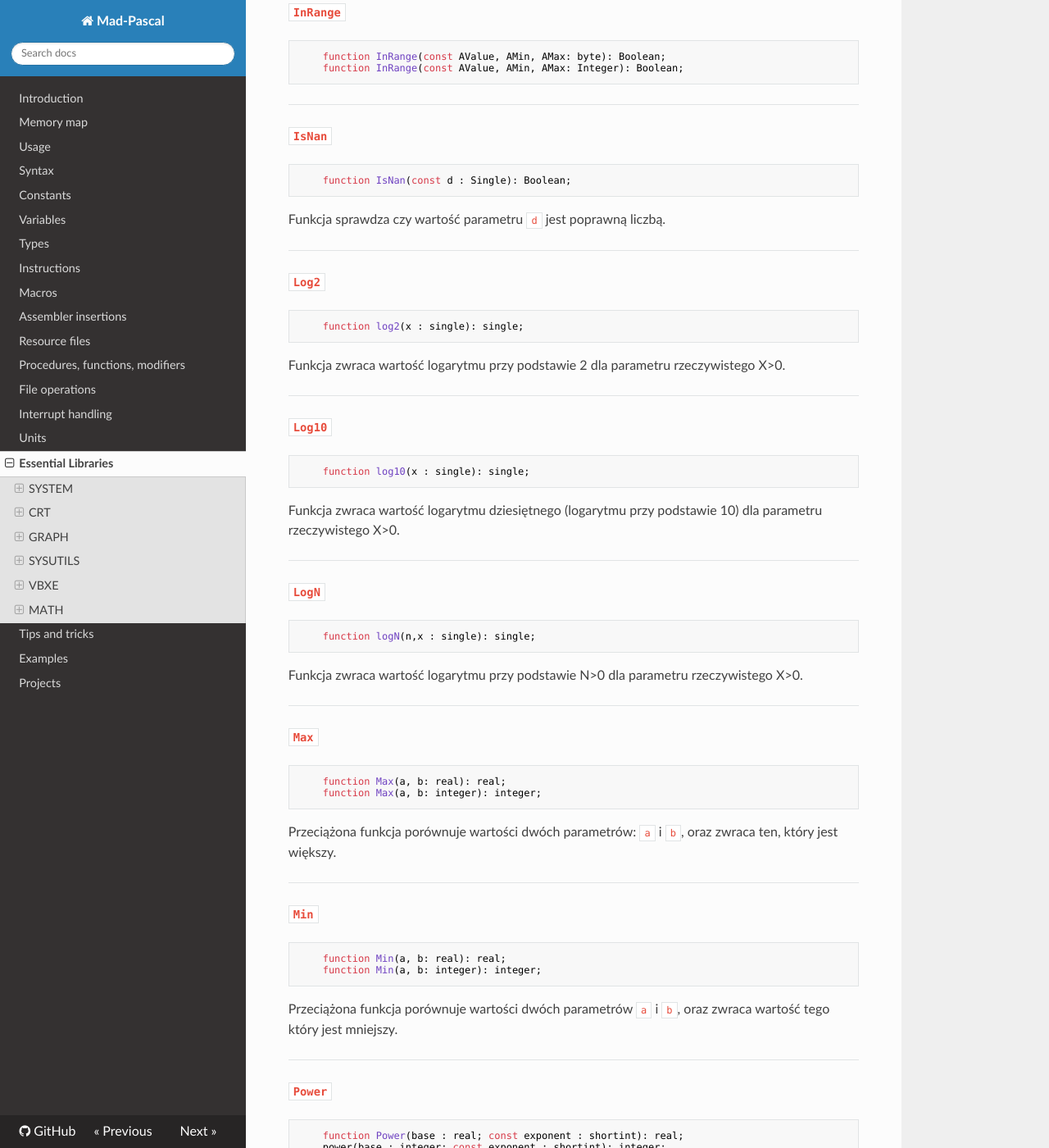
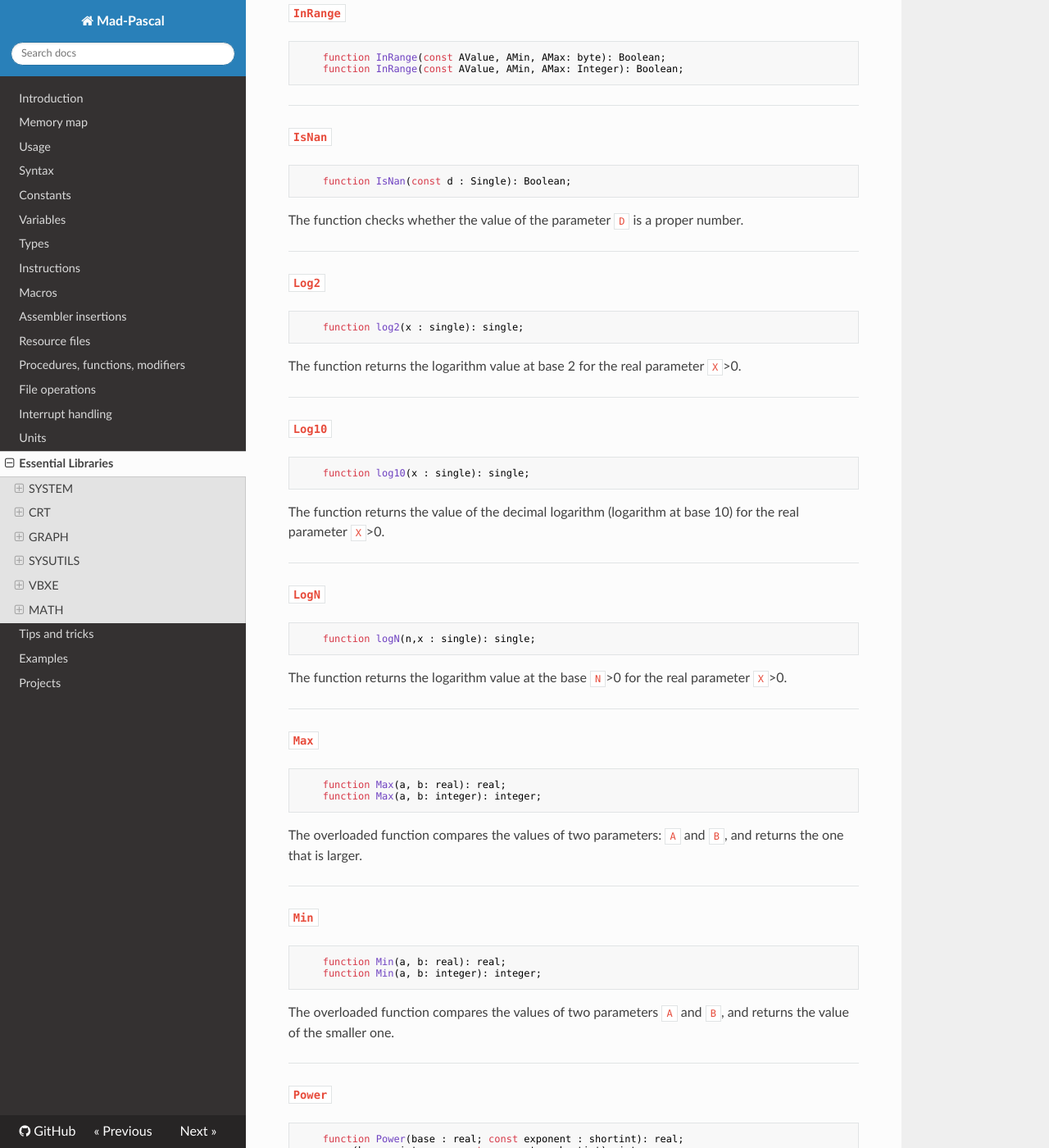
Before and after one commit to tebe6502/mad-pascal-en-mkdocs, an MkDocs documentation site: the page built from docs/essential-libraries.md, in a window 1280 px wide and 1400 px high, scrolled down 36638 px. Shown: the whole window at 82% size. Built offline with MkDocs 1.6.1, drawn with Linux system fonts in a browser that asks for light colours; nearby versions of some CDN libraries; some of the changed text lies outside the part shown.

Commit message:
polish to english translation

````diff
--- a/docs/essential-libraries.md
+++ b/docs/essential-libraries.md
@@ -4,7 +4,7 @@
 
     uses crt, sysutils;
 
-The 'SYSTEM' module is added to the 'USES' list by default and compiled first.
+The `SYSTEM` module is added to the `USES` list by default and compiled first.
 
 ## [SYSTEM](http://mads.atari8.info/library/doc/system.html)
 
@@ -2001,7 +2001,7 @@
     function IsNan(const d : Single): Boolean;
 ```
 
-Funkcja sprawdza czy wartość parametru `d` jest poprawną liczbą.
+The function checks whether the value of the parameter `D` is a proper number.
 
 ---
 
@@ -2011,7 +2011,7 @@
     function log2(x : single): single;
 ```
 
-Funkcja zwraca wartość logarytmu przy podstawie 2 dla parametru rzeczywistego X>0.
+The function returns the logarithm value at base 2 for the real parameter `X`>0.
 
 ---
 
@@ -2021,7 +2021,7 @@
     function log10(x : single): single;
 ```
 
-Funkcja zwraca wartość logarytmu dziesiętnego (logarytmu przy podstawie 10) dla parametru rzeczywistego X>0.
+The function returns the value of the decimal logarithm (logarithm at base 10) for the real parameter `X`>0.
 
 ---
 
@@ -2031,7 +2031,7 @@
     function logN(n,x : single): single;
 ```
 
-Funkcja zwraca wartość logarytmu przy podstawie N>0 dla parametru rzeczywistego X>0.
+The function returns the logarithm value at the base `N`>0 for the real parameter `X`>0.
 
 ---
 
@@ -2042,7 +2042,7 @@
     function Max(a, b: integer): integer;
 ```
 
-Przeciążona funkcja porównuje wartości dwóch parametrów: `a` i `b`, oraz zwraca ten, który jest większy.
+The overloaded function compares the values of two parameters: `A` and `B`, and returns the one that is larger.
 
 ---
 
@@ -2053,7 +2053,7 @@
     function Min(a, b: integer): integer;
 ```
 
-Przeciążona funkcja porównuje wartości dwóch parametrów `a` i `b`, oraz zwraca wartość tego który jest mniejszy.
+The overloaded function compares the values of two parameters `A` and `B`, and returns the value of the smaller one.
 
 ---
 
@@ -2064,7 +2064,7 @@
     power(base : integer; const exponent : shortint): integer;
 ```
 
-Funkcja podnosi liczbę A do dowolnej potęgi N, potęga może być ułamkiem.
+The function increases the number to any power N, power can be a fraction.
 
 ---
 
@@ -2074,7 +2074,7 @@
     function RadToCycle(rad : real) : real;
 ```
 
-Funkcja przelicza wartość kąta wyrażonego w radianach na kąt wyrażony w cyklach (obrotach).
+The function converts the value of the angle expressed in radians into an angle expressed in cycles (revolutions).
 
 ---
 
@@ -2084,7 +2084,7 @@
     function RadToDeg(rad : real) : real;
 ```
 
-Funkcja przelicza wartość kąta wyrażonego w radianach na kąt wyrażony w stopniach (deg).
+The function converts the value of the angle expressed in radians into an angle expressed in degrees (DEG).
 
 ---
 
@@ -2094,7 +2094,7 @@
     function RadToGrad(rad : real) : real;
 ```
 
-Funkcja przelicza wartość kąta wyrażonego w radianach na kąt wyrażony w gradach.
+The function converts the value of the angle expressed in radians into an angle expressed in gradians.
 
 ---
 
@@ -2104,7 +2104,7 @@
     function RandG(mean, StdDev : single) : single;
 ```
 
-`RandG` reprezentuje generator liczb pseudolosowych o rozkładzie **Gaussa** wokół średniej `mean`. Parametr `StdDev` jest odchyleniem standardowym generowanych liczb od wartości średniej `mean`.
+`RandG` is represented by a pseudo-number generator with the distribution **Gaussa** around the average `mean`. The `StdDev` parameter is the standard deviation of the generated numbers from the average value of `mean`.
 
 ---
 
@@ -2114,7 +2114,7 @@
     function RandomRange(const aFrom, aTo: smallint): smallint;
 ```
 
-Funkcja zwraca losową liczbę z przedziału `AFrom - ATo`, łącznie z wartością `ATo`.
+The function returns a random number from the `AFrom - ATo` range, including the value of `ATo`.
 
 ---
 
@@ -2132,4 +2132,4 @@
     function Tan(x: Real): Real;
 ```
 
-Funkcja zwraca wartość tangensa kąta podanego w parametrze `x`.
+The function returns the value of the angle tangent given in the `X` parameter.
````
